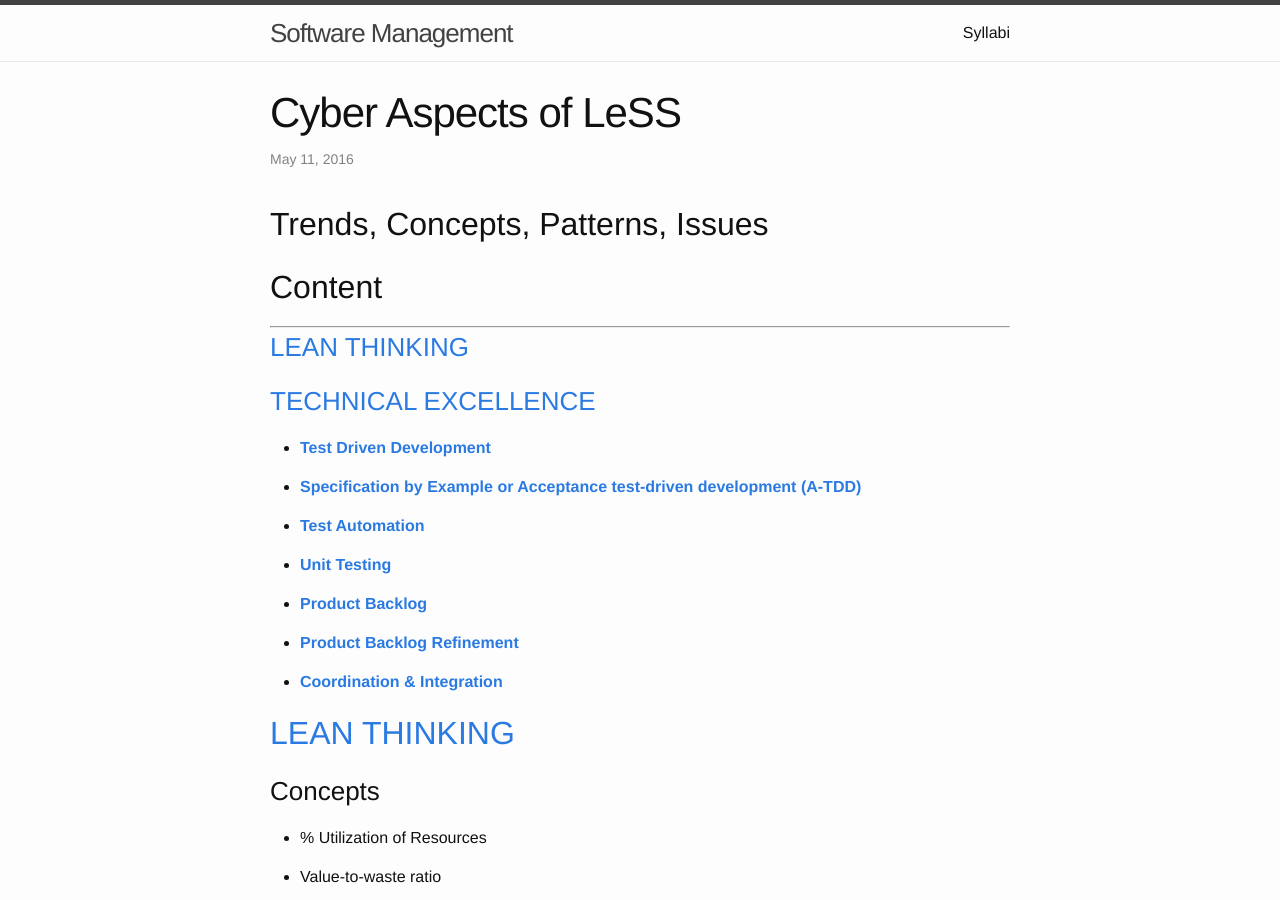
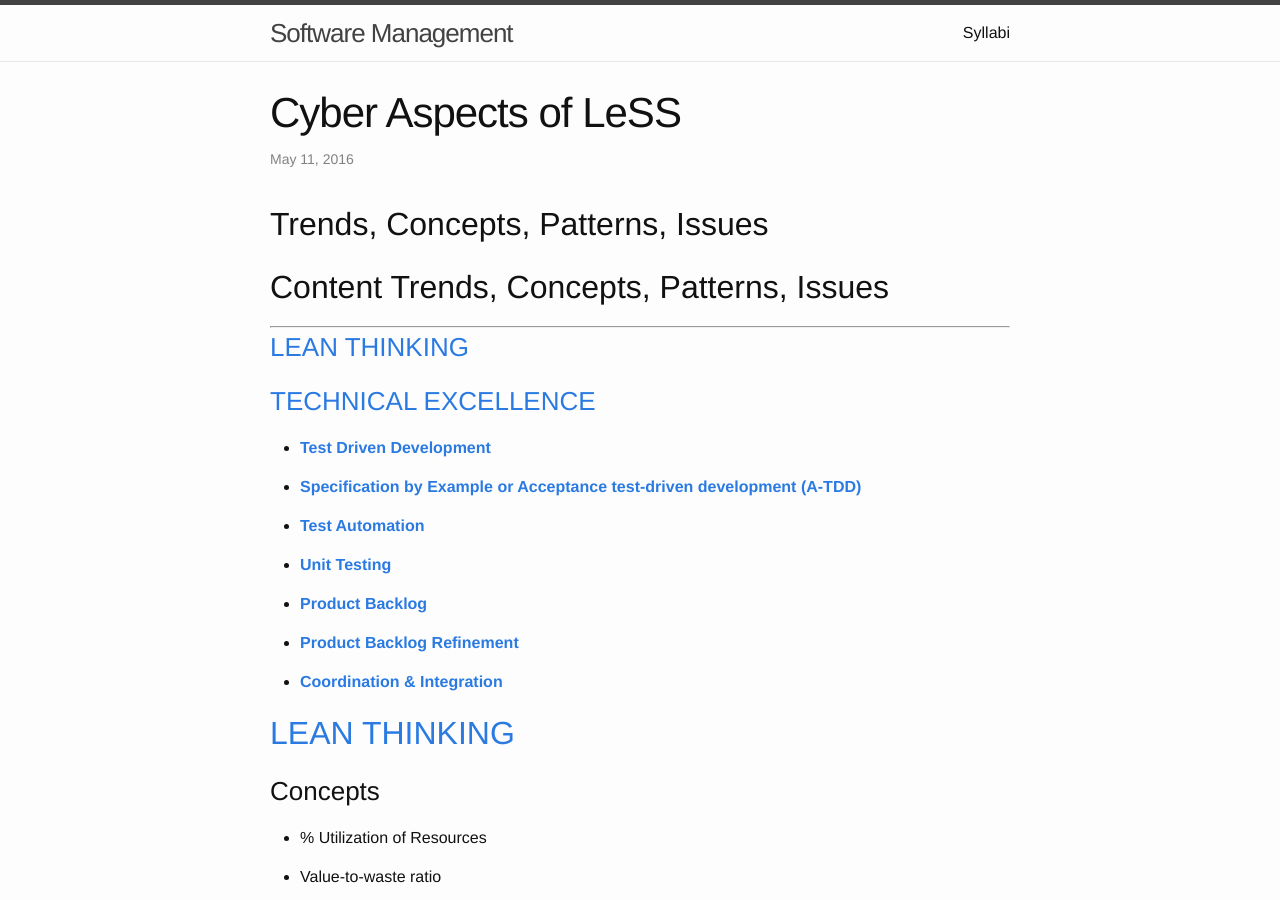
Before and after one commit to css566/css566.github.io, a Jekyll site: the page built from _posts/2016-05-11-Cyber_aspects_of_LeSS.md, in a window 1280 px wide and 900 px high. Built offline with Jekyll 4.4.1, drawn with Linux system fonts in a browser that asks for light colours; comment, search, counter and statistics services are not loaded.

Commit message:
Update 2016-05-11-Cyber_aspects_of_LeSS.md

```diff
--- a/_posts/2016-05-11-Cyber_aspects_of_LeSS.md
+++ b/_posts/2016-05-11-Cyber_aspects_of_LeSS.md
@@ -2,10 +2,10 @@
 layout: post
 title: Cyber Aspects of LeSS
 ---
-Trends, Concepts, Patterns, Issues
+ Trends, Concepts, Patterns, Issues
 ---
 
-## Content
+## Content Trends, Concepts, Patterns, Issues
 
 ---
 
```
